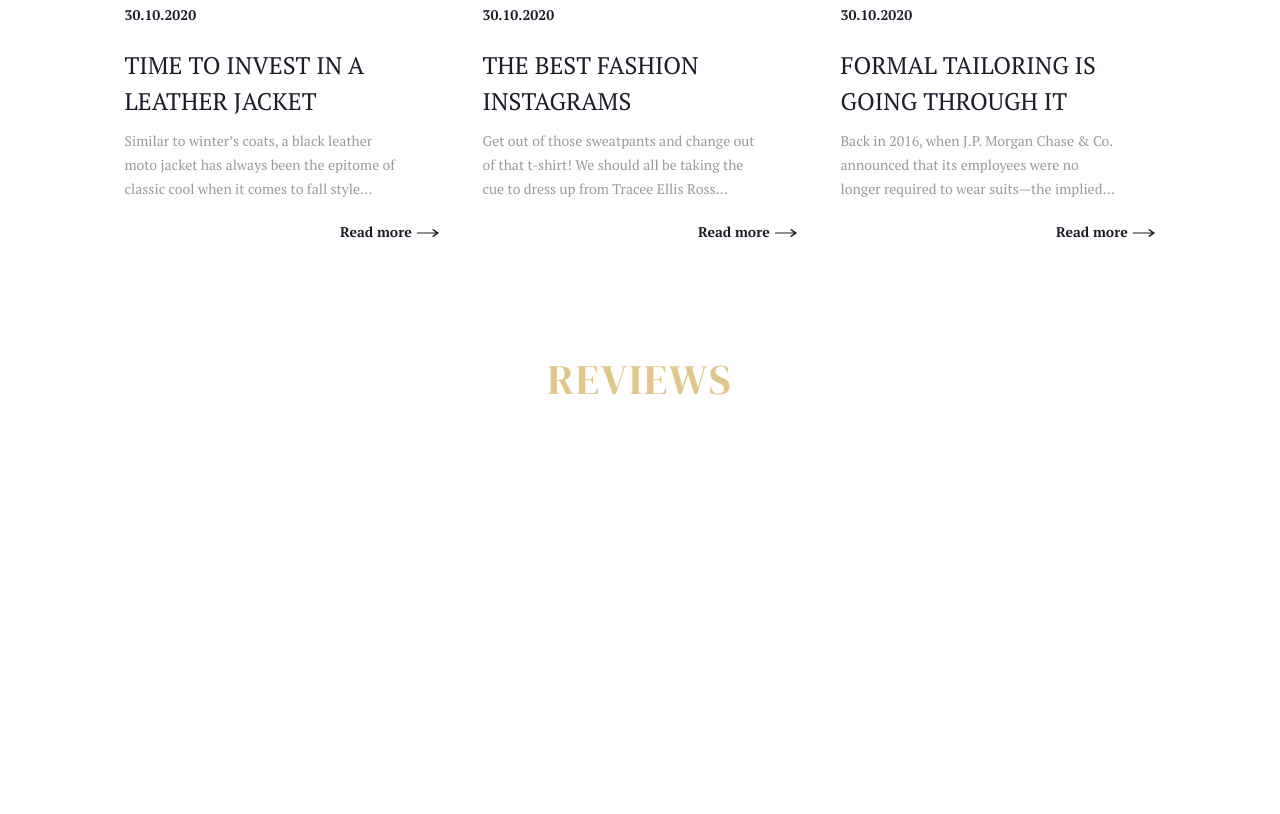
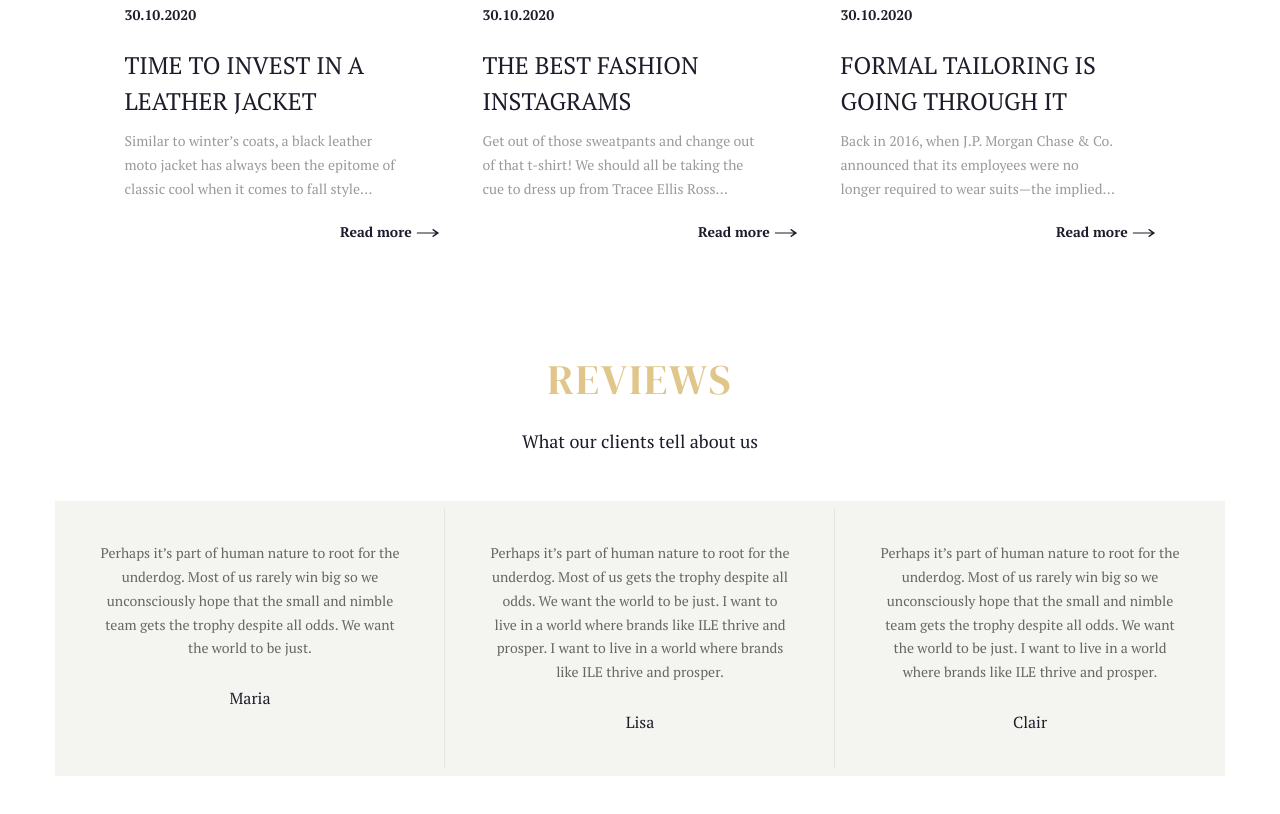
Before and after one commit to Yoona8/bags-shop-markup, a website: page src/index.html in a window 1280 px wide. Shown: the part 2161-2975 px from the top of the page. Before the commit the page ends 2689 px from the top, so only its background shows below. Drawn offline with Linux system fonts and the light colour scheme.

Commit message:
Add reviews block

```diff
--- a/src/index.html
+++ b/src/index.html
@@ -331,6 +331,40 @@
 
   <section class="feedback container">
     <h2 class="title">Reviews</h2>
+    <p class="block-description">
+      What our clients tell about us
+    </p>
+    <ul class="feedback__list">
+      <li>
+        <p>
+          Perhaps it’s part of human nature to root for the underdog.
+          Most of us rarely win big so we unconsciously hope that the
+          small and nimble team gets the trophy despite all odds. We want
+          the world to be just.
+        </p>
+        <span class="feedback__author">Maria</span>
+      </li>
+      <li>
+        <p>
+          Perhaps it’s part of human nature to root for the underdog.
+          Most of us gets the trophy despite all odds. We want
+          the world to be just. I want to live in a world where brands
+          like ILE thrive and prosper.
+          I want to live in a world where brands like ILE thrive and prosper.
+        </p>
+        <span class="feedback__author">Lisa</span>
+      </li>
+      <li>
+        <p>
+          Perhaps it’s part of human nature to root for the underdog.
+          Most of us rarely win big so we unconsciously hope that the
+          small and nimble team gets the trophy despite all odds. We want
+          the world to be just.
+          I want to live in a world where brands like ILE thrive and prosper.
+        </p>
+        <span class="feedback__author">Clair</span>
+      </li>
+    </ul>
   </section>
 </main>
 
--- /dev/null
+++ b/src/styles/blocks/feedback.css
@@ -0,0 +1,36 @@
+.feedback__list {
+  display: grid;
+  grid-template-columns: repeat(3, 1fr);
+  margin: 0;
+  padding: 0;
+  color: var(--neutral-gray);
+  text-align: center;
+  background-color: var(--lightest-gray);
+  list-style: none;
+}
+
+.feedback__list li {
+  position: relative;
+  padding: 40px 45px;
+}
+
+.feedback__list li:not(:last-child)::after {
+  content: '';
+  position: absolute;
+  top: 8px;
+  bottom: 8px;
+  right: 0;
+  width: 1px;
+  background-color: var(--light-neutral-gray);
+}
+
+.feedback__list p {
+  margin: 0;
+}
+
+.feedback__author {
+  display: block;
+  margin-top: 25px;
+  font-size: 16px;
+  color: var(--basic-black);
+}
--- a/src/styles/settings/globals.css
+++ b/src/styles/settings/globals.css
@@ -4,6 +4,7 @@
   --neutral-gray: #666666;
   --light-gray: #9A9A9A;
   --lightest-gray: #F4F5F0;
+  --light-neutral-gray: #E7E3DE;
   --accent-secondary: #B59D8D;
   --dark-accent-secondary: #654E3D;
   --accent: #E0C68B;
--- a/src/styles/style.css
+++ b/src/styles/style.css
@@ -8,6 +8,7 @@
 @import "blocks/goods.css";
 @import "blocks/brands.css";
 @import "blocks/news.css";
+@import "blocks/feedback.css";
 @import "layout/header.css";
 @import "layout/hero.css";
 @import "layout/main.css";
```
